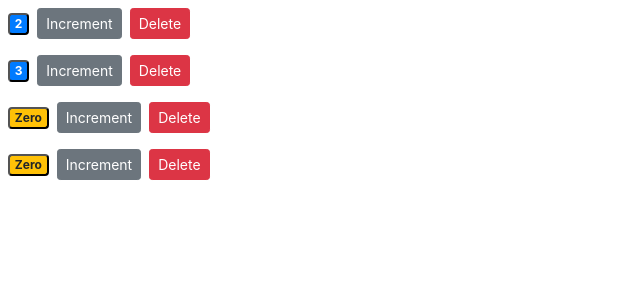
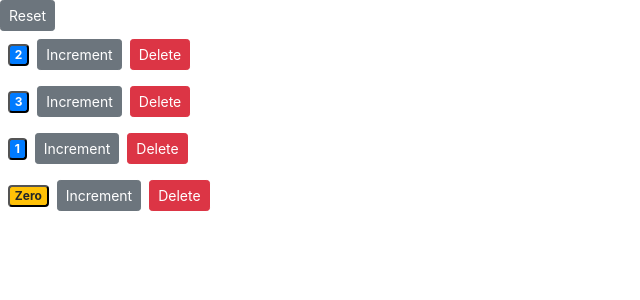
Before and after one commit to MayuriR29/counter-app, a React (Create React App) app: page / in a window 1280 px wide. Shown: the top 300 px of the page, without its empty margins (0-640 px from the left). Built offline with nearby package versions, Linux system fonts and the light colour scheme.

Commit message:
moved the state to counters.js

```diff
--- a/src/Component/counter.js
+++ b/src/Component/counter.js
@@ -1,39 +1,30 @@
 import React, { Component } from "react";
 class Counter extends Component {
-  state = {
-    value: this.props.value
-  };
-
   getBadgeClass() {
     let classes = "badge m-2 badge-";
-    classes += this.state.value === 0 ? "warning" : "primary";
+    classes += this.props.counter.value === 0 ? "warning" : "primary";
     return classes;
   }
 
   formatCount() {
-    const count = this.state.value;
+    const count = this.props.counter.value;
     return count === 0 ? "Zero" : count;
   }
 
-  handleIncrement = () => {
-    this.setState({
-      value: this.state.value + 1
-    });
-  };
-
   render() {
+    console.log("this.props in counter", this.props);
     return (
       <div>
         <button className={this.getBadgeClass()}>{this.formatCount()}</button>
         <button
-          onClick={this.handleIncrement}
+          onClick={() => this.props.onIncrement(this.props.counter)}
           className="btn btn-secondary btn-sm"
         >
           Increment
         </button>
         <button
           className="btn btn-danger btn-sm m-2"
-          onClick={()=>this.props.onDelete(this.props.id)}
+          onClick={() => this.props.onDelete(this.props.counter.id)}
         >
           Delete
         </button>
--- a/src/Component/counters.js
+++ b/src/Component/counters.js
@@ -6,7 +6,7 @@ class Counters extends Component {
     counters: [
       { id: 1, value: 2 },
       { id: 2, value: 3 },
-      { id: 3, value: 0 },
+      { id: 3, value: 1 },
       { id: 4, value: 0 }
     ]
   };
@@ -20,15 +20,37 @@ class Counters extends Component {
     });
   };
 
+  handleIncrement = counter => {
+    const counters = [...this.state.counters];
+    const index = counters.indexOf(counter);
+    counters[index] = { ...counter };
+    counters[index].value++;
+    this.setState({
+      counters
+    });
+  };
+
+  handleReset = () => {
+    const resetCounter = this.state.counters.map(eachCounter => {
+      eachCounter.value = 0;
+      return eachCounter;
+    });
+    this.setState({
+      counters: resetCounter
+    });
+  };
   render() {
     return (
       <div>
+        <button className="btn btn-secondary btn-sm" onClick={this.handleReset}>
+          Reset
+        </button>
         {this.state.counters.map(eachCounter => (
           <Counter
-            value={eachCounter.value}
-            key={eachCounter.id}
-            id={eachCounter.id}
+            counter={eachCounter}
+            key={eachCounter.id} //used internally by react ,cannot be accessed via props
             onDelete={this.handleDelete}
+            onIncrement={this.handleIncrement}
           />
         ))}
       </div>
```
